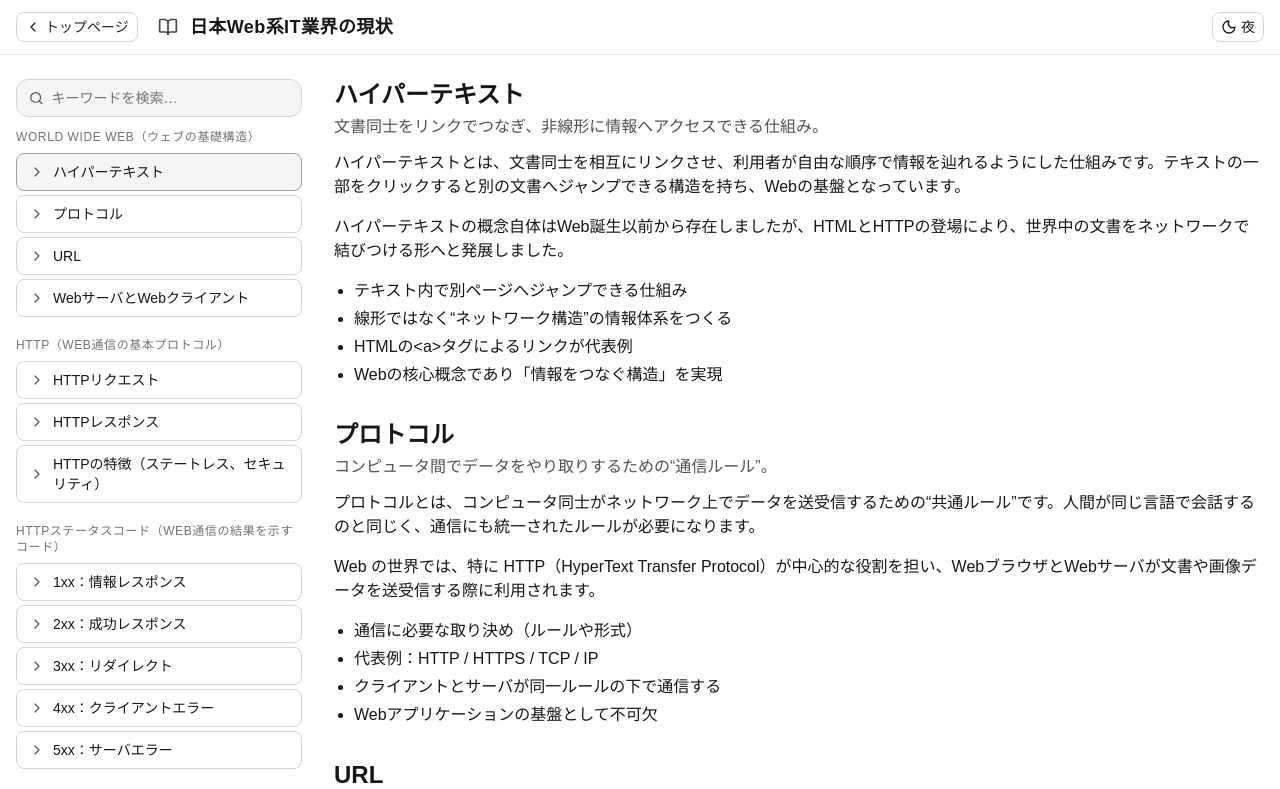
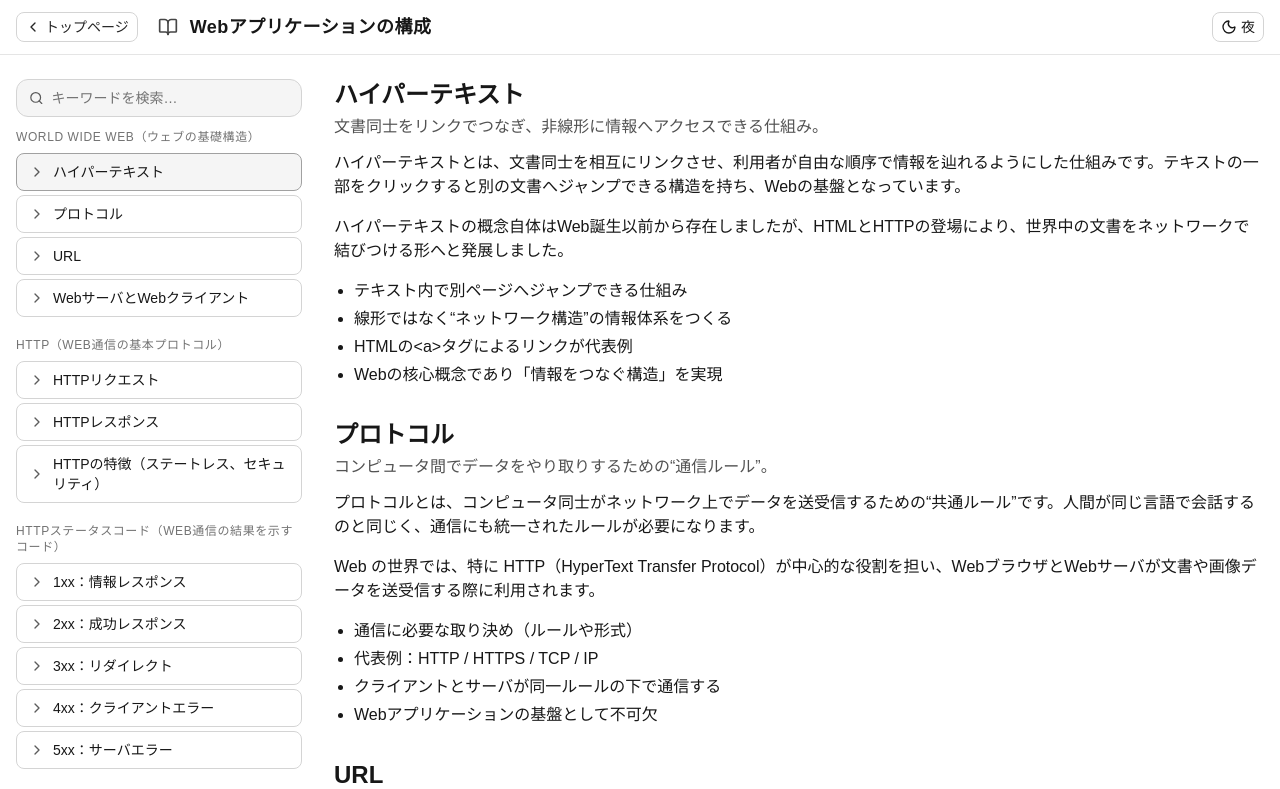
Before and after one commit to YoshihiroChen/IT-Study-Program, a Next.js app in the folder frontend/: page /paths/web/web-app in a window 1280 px wide. Shown: the top 789 px of the page. Built offline with nearby package versions, Linux system fonts and the light colour scheme.

Commit message:
new edition

```diff
--- a/frontend/src/app/paths/web/web-app/page.tsx
+++ b/frontend/src/app/paths/web/web-app/page.tsx
@@ -1394,7 +1394,7 @@ export default function TsBasicsPage() {
 
           <BookOpen className="w-5 h-5 opacity-80 ml-2" />
           <h1 className="text-lg font-semibold tracking-wide">
-            日本Web系IT業界の現状
+            Webアプリケーションの構成
           </h1>
 
           <button
```
